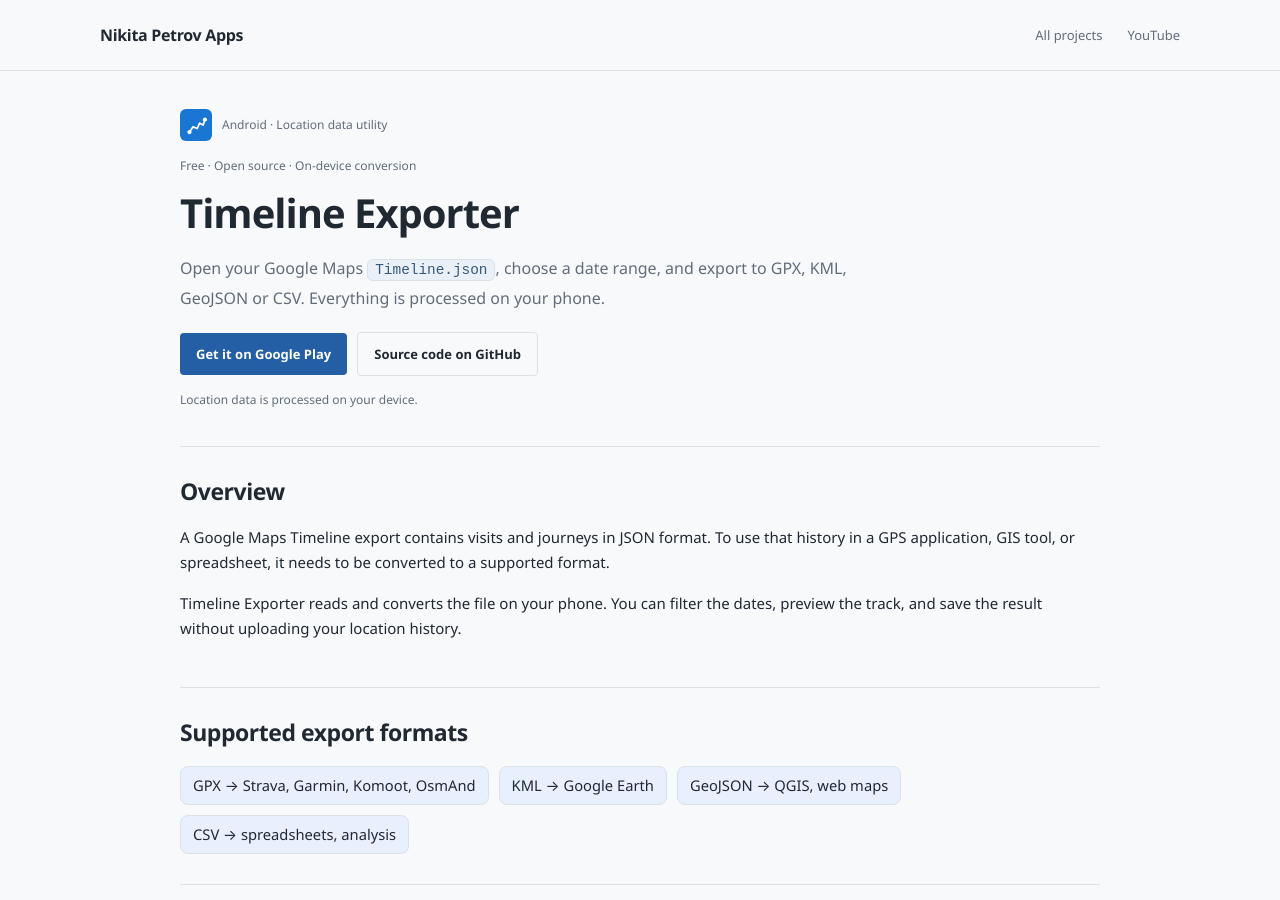
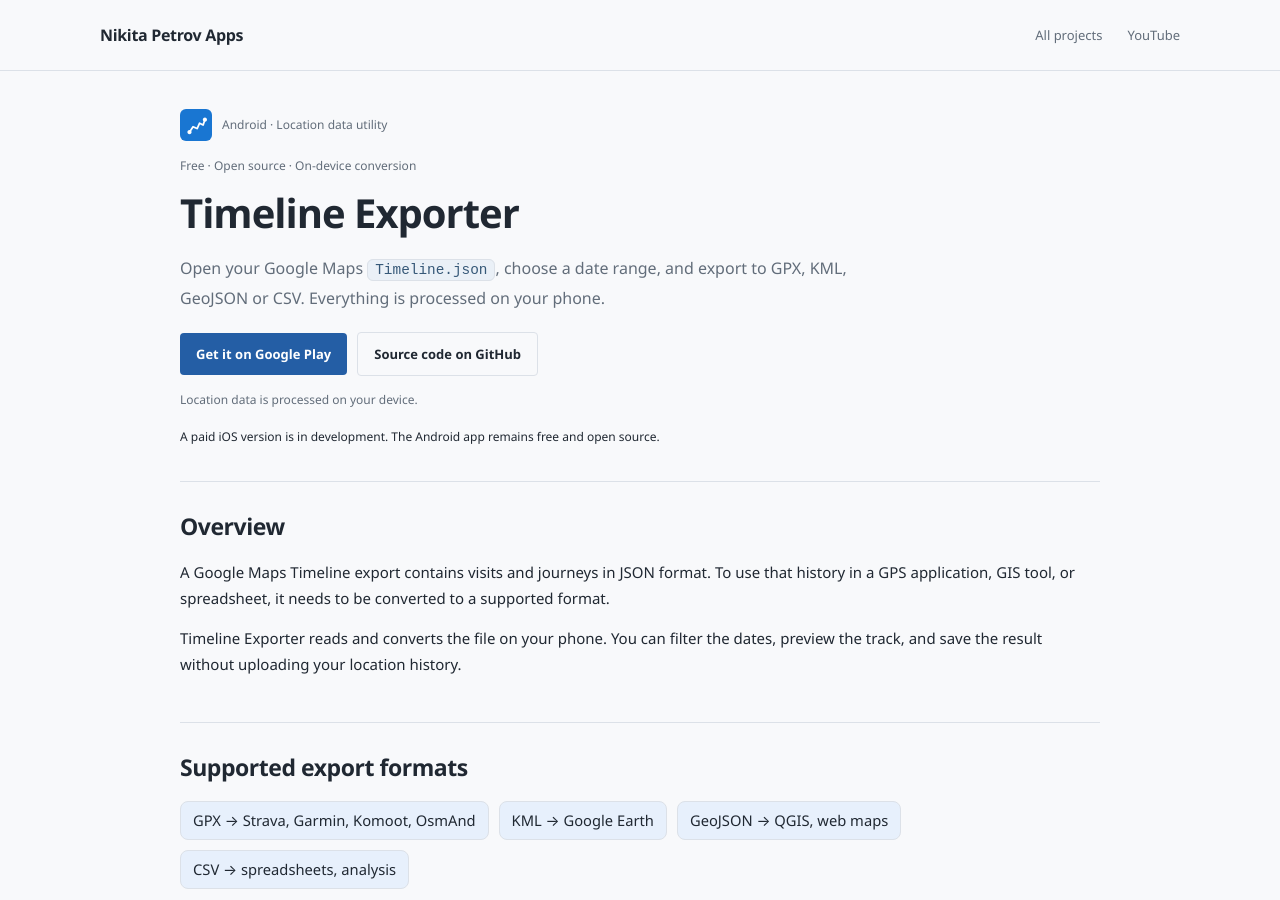
Before and after one commit to NikkittaP/timeline-exporter, a Jekyll site: the page index.html, which Jekyll copies as it is, in a window 1280 px wide and 900 px high. Built offline with Jekyll 4.4.1, drawn with Linux system fonts in a browser that asks for light colours.

Commit message:
Update product plans and descriptions

```diff
--- a/index.html
+++ b/index.html
@@ -149,7 +149,7 @@ footer{padding:40px 0 60px; text-align:center; color:var(--muted); font-size:.9r
       <a class="cta" href="https://play.google.com/store/apps/details?id=io.github.nikkittap.timelineexporter">Get it on Google Play</a>
       <a class="ghost" href="https://github.com/NikkittaP/timeline-exporter">Source code on GitHub</a>
     </div>
-    <div><span class="priv">Location data is processed on your device.</span></div>
+    <div><span class="priv">Location data is processed on your device.</span></div><p class="note">A paid iOS version is in development. The Android app remains free and open source.</p>
   </div>
 
 </header>
```
